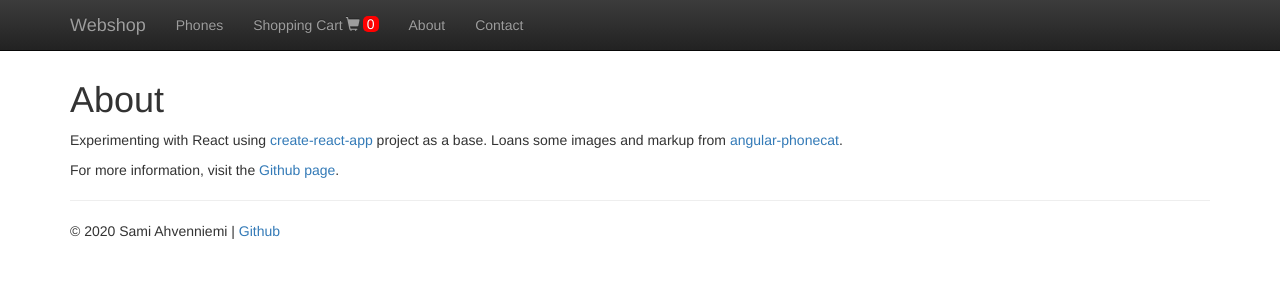
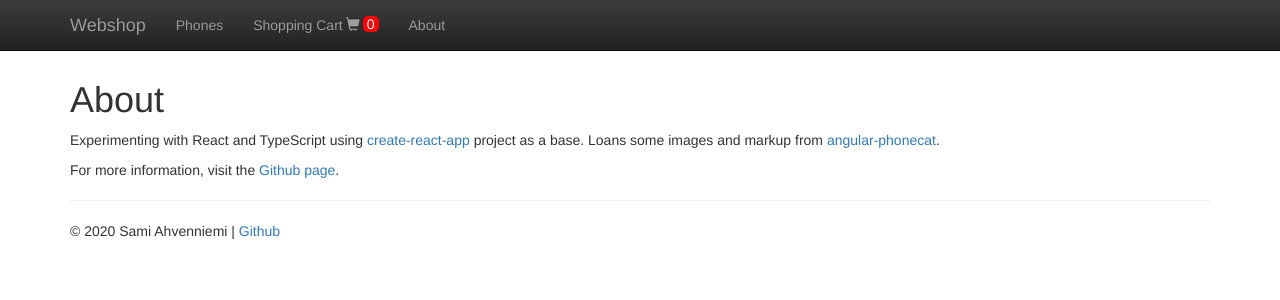
Before and after one commit to spahvenn/webshop-react-typescript, a React (Create React App) app: page /about in a window 1280 px wide. Shown: the top 300 px of the page. Built offline with nearby package versions, Linux system fonts and the light colour scheme.

Commit message:
Update readme and about

```diff
--- a/src/components/navigation.component.tsx
+++ b/src/components/navigation.component.tsx
@@ -53,9 +53,6 @@ const Navigation: React.FC<OwnProps> = p => {
             <li>
               <Link to="/about">About</Link>
             </li>
-            <li>
-              <Link to="/contact">Contact</Link>
-            </li>
           </ul>
         </div>
       </div>
--- a/src/main-views/about.component.tsx
+++ b/src/main-views/about.component.tsx
@@ -5,7 +5,7 @@ const About: React.FC = () => {
     <div>
       <h1>About</h1>
       <p>
-        Experimenting with React using{' '}
+        Experimenting with React and TypeScript using{' '}
         <a
           target="_blank"
           rel="noopener noreferrer"
@@ -28,7 +28,7 @@ const About: React.FC = () => {
         <a
           target="_blank"
           rel="noopener noreferrer"
-          href="https://github.com/spahvenn/webshop-react"
+          href="https://github.com/spahvenn/webshop-react-typescript"
         >
           Github page
         </a>
```
Also changed, not shown: 1 other file (tests, documents, lock files or other folders).
